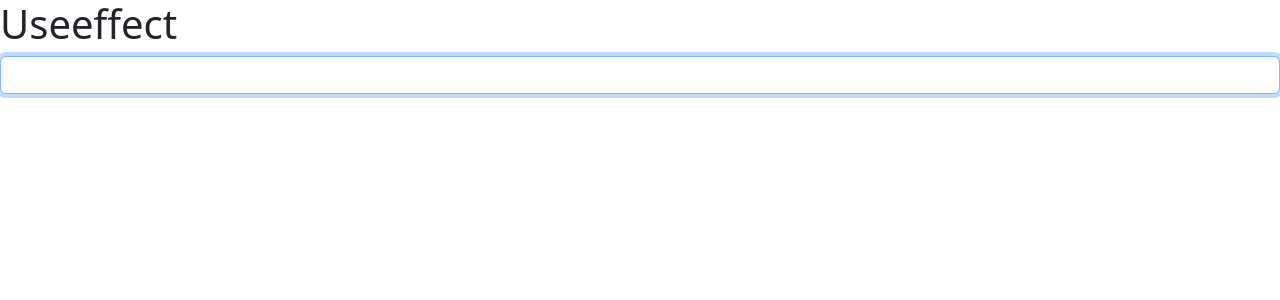
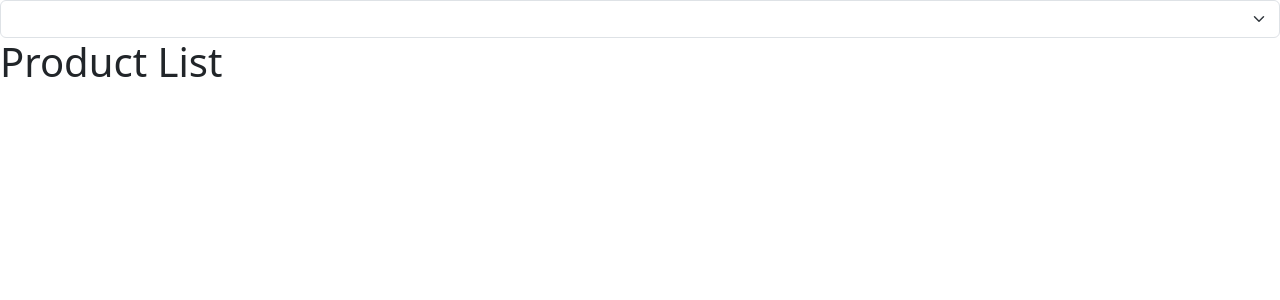
Before and after one commit to swatdope/ReactConnectServer, a React (Vite) app: page / in a window 1280 px wide. Shown: the top 300 px of the page. Built offline with nearby package versions, Linux system fonts and the light colour scheme.

Commit message:
Effect Dependencies

```diff
--- a/src/App.tsx
+++ b/src/App.tsx
@@ -1,17 +1,20 @@
-import { useEffect, useRef } from "react";
+import { useState } from "react";
+import ProductList from "./components/ProductList";
 
 const App = () => {
-  const ref = useRef<HTMLInputElement>(null);
-  useEffect(() => {
-    if (ref.current) return ref.current.focus();
-  });
-  useEffect(() => {
-    document.title = "yes you can do it";
-  });
+  const [category, setCategory] = useState("");
+
   return (
     <>
-      <h1>Useeffect</h1>
-      <input ref={ref} type="text" className="form-control" />
+      <select
+        className="form-select"
+        onChange={(e) => setCategory(e.target.value)}
+      >
+        <option value=""></option>
+        <option value="Clothing">Clothing</option>
+        <option value="Household">Household</option>
+      </select>
+      <ProductList category={category} />
     </>
   );
 };
--- /dev/null
+++ b/src/components/ProductList.tsx
@@ -0,0 +1,12 @@
+import { useEffect, useState } from "react";
+
+const ProductList = ({ category }: { category: string }) => {
+  const [products, setProducts] = useState<string[]>([]);
+  useEffect(() => {
+    console.log("fetching Products in ", category);
+    setProducts(["clothing", "household"]);
+  }, [category]);
+  return <h1>Product List</h1>;
+};
+
+export default ProductList;
```
